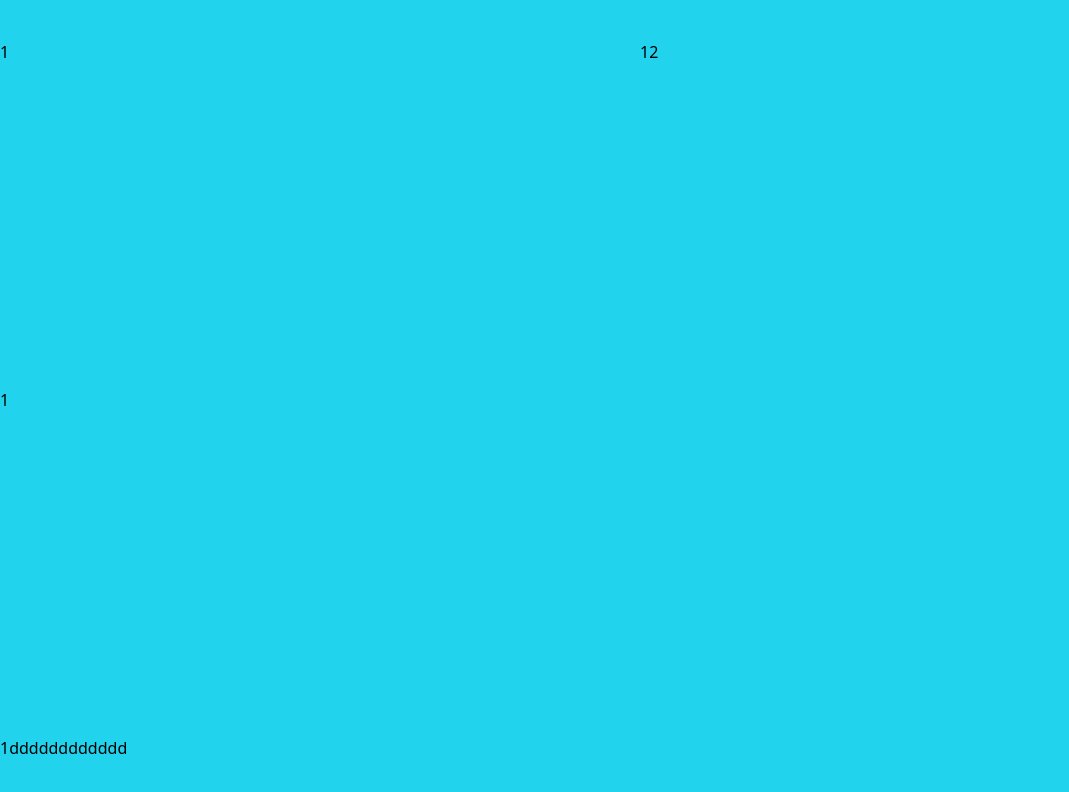
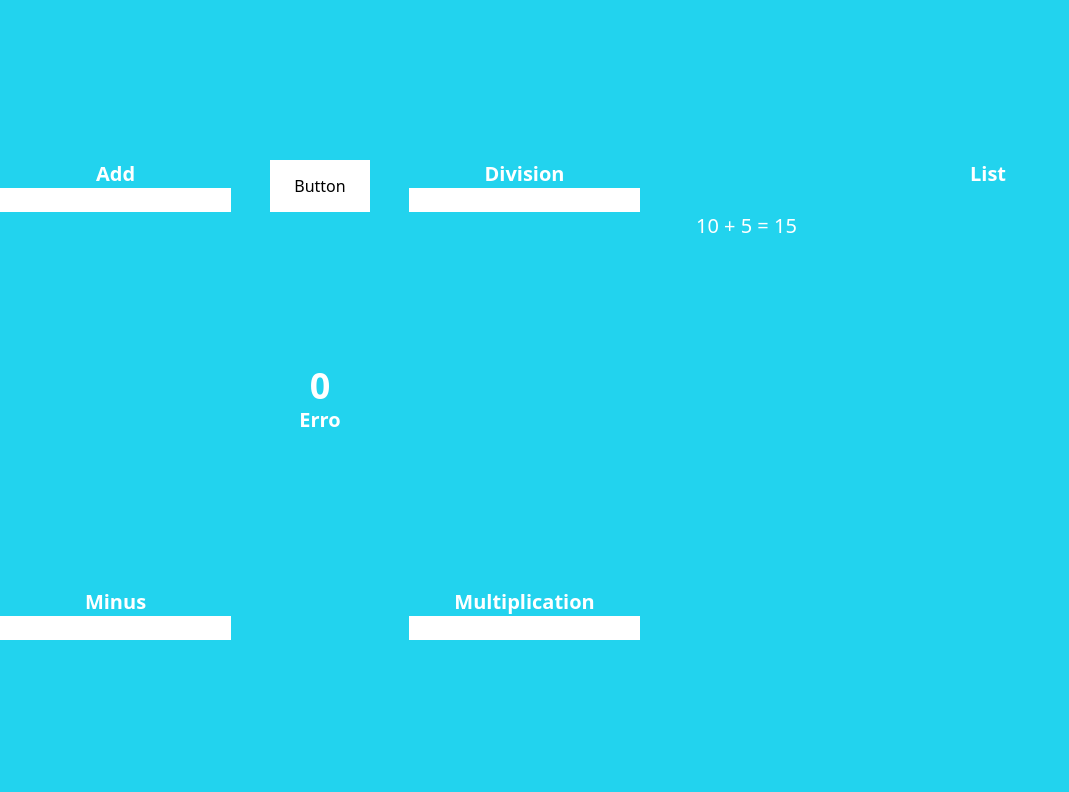
Before and after one commit to sohelrana3/Input-Counter, a React (Create React App) app: page / in a window 1280 px wide. Shown: the top 792 px of the page, without its empty margins (0-1069 px from the left). Built offline with nearby package versions, Linux system fonts and the light colour scheme.

Commit message:
design ok

```diff
--- a/src/App.js
+++ b/src/App.js
@@ -1,16 +1,45 @@
-
 import './App.css';
+import Headding from './Layouts/Headding';
 
 function App() {
   return (
     <section className='bg-cyan-400 h-screen'>
-      <div className='container mx-auto flex py-10 h-screen'>
+      <div className='container mx-auto flex py-40 h-screen'>
         <div className='w-1/2 flex flex-col justify-between'>
-          <div>1</div>
-          <div>1</div>
-          <div>1dddddddddddd</div>
+          <div className='flex justify-between'>
+            <div className='text-center'>
+              <Headding title='Add'/>
+              <input />
+            </div>
+            <button className='bg-white px-6'>Button</button>
+            <div className='text-center'>
+            <Headding title='Division'/>
+              <input />
+            </div>
+          </div>
+          <div className='flex justify-center'>
+              <div className='text-center'>
+                <h2 className='text-white font-extrabold text-4xl'>0</h2>
+                <h3 className='text-white font-bold text-xl'>Erro</h3>
+              </div>
+          </div>
+          <div className='flex justify-between'>
+            <div className='text-center'>
+            <Headding title='Minus'/>
+              <input />
+            </div>
+            <div className='text-center'>
+             <Headding title='Multiplication'/>
+              <input />
+            </div>
+          </div>
         </div>
-        <div className='w-1/2'>12</div>
+        <div className='w-1/2 pl-14'>
+          <h2 className='text-center font-bold text-xl text-white mb-6'>List</h2>
+          <ul>
+            <li className='text-white font-medium text-xl'> 10 + 5 = 15</li>
+          </ul>
+        </div>
       </div>
     </section>
   );
--- /dev/null
+++ b/src/Layouts/Headding.js
@@ -0,0 +1,9 @@
+import React from 'react'
+
+const Headding = ({title}) => {
+  return (
+    <h2 className='text-xl font-bold text-white'>{title}</h2>
+  )
+}
+
+export default Headding
```
